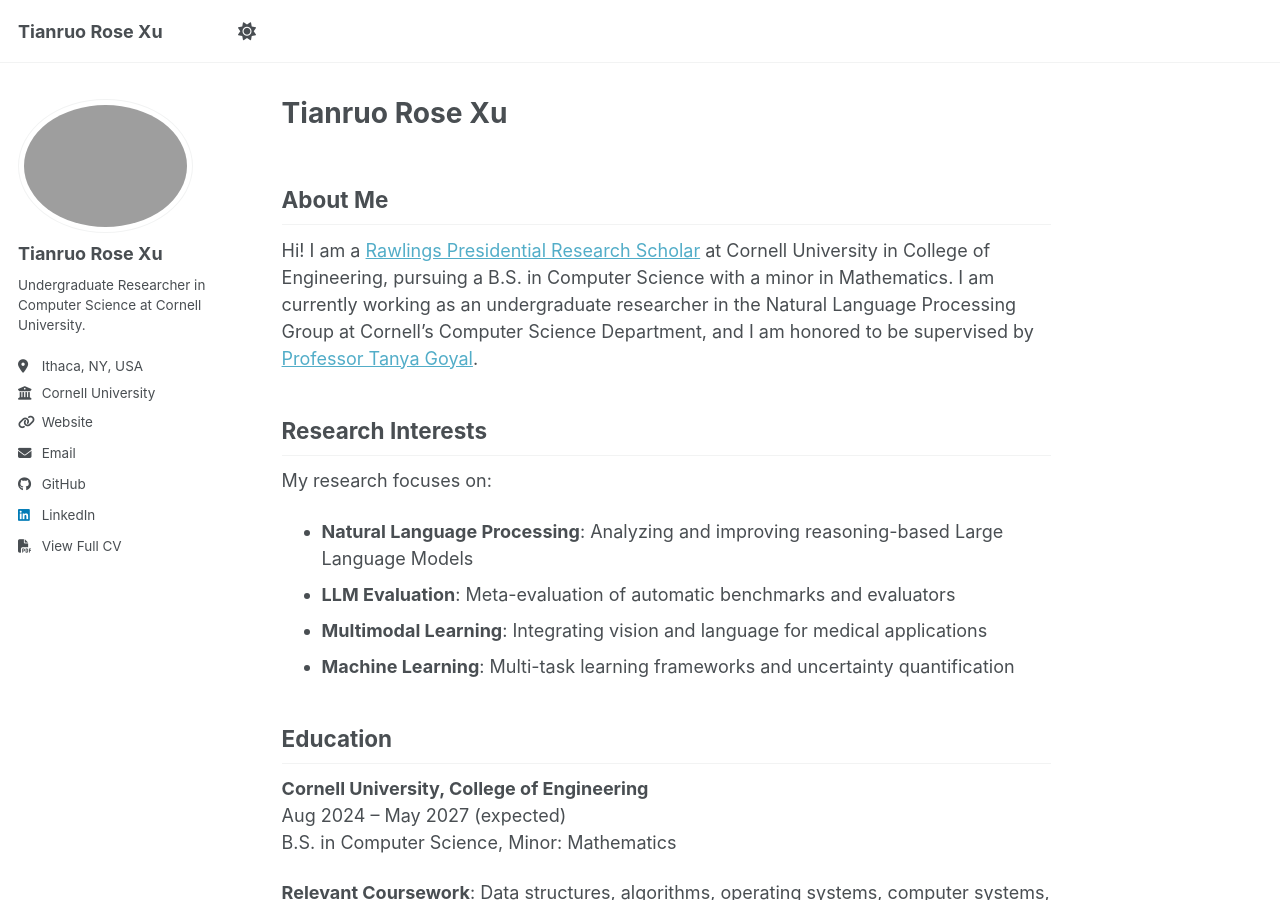
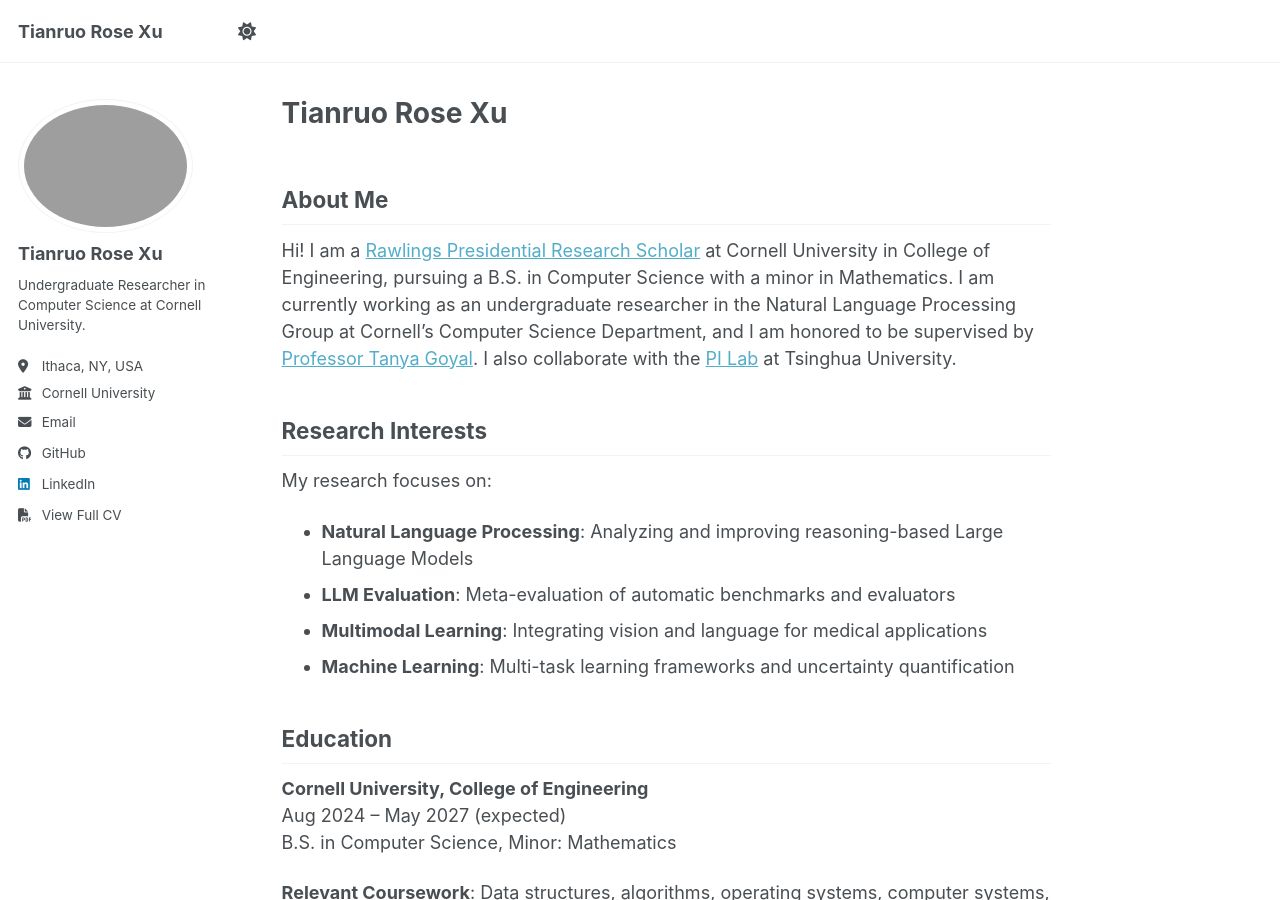
Before and after one commit to XTRose29/xtrose29.github.io, a Jekyll site: the page built from _pages/about.md, in a window 1280 px wide and 900 px high. Built offline with Jekyll 4.4.1, drawn with Linux system fonts in a browser that asks for light colours; a script bundle is joined from its source files by our own code; library files that are not in the unit come from our copies.

Commit message:
Remove Website link from sidebar and add Tsinghua PI Lab collaboration to About Me

```diff
--- a/_includes/author-profile.html
+++ b/_includes/author-profile.html
@@ -36,9 +36,6 @@
       {% endif %}
       {% if author.employer %}
         <li class="author__desktop"><i class="fas fa-fw fa-building-columns icon-pad-right" aria-hidden="true"></i>{{ author.employer }}</li>
-      {% endif %}
-      {% if author.uri %}
-        <li><a href="{{ author.uri }}" target="_blank" rel="noopener noreferrer"><i class="fas fa-fw fa-link icon-pad-right" aria-hidden="true"></i>{{ site.data.ui-text[site.locale].website_label | default: "Website" }}</a></li>
       {% endif %}
       {% if author.email %}
         <li><a href="mailto:{{ author.email }}"><i class="fas fa-fw fa-envelope icon-pad-right" aria-hidden="true"></i>{{ site.data.ui-text[site.locale].email_label | default: "Email" }}</a></li>
--- a/_pages/about.md
+++ b/_pages/about.md
@@ -9,7 +9,7 @@
 
 ## About Me
 
-Hi! I am a <a href="https://scl.cornell.edu/get-involved/cornell-commitment/rawlings-cornell-presidential-research-scholars" target="_blank" rel="noopener noreferrer">Rawlings Presidential Research Scholar</a> at Cornell University in College of Engineering, pursuing a B.S. in Computer Science with a minor in Mathematics. I am currently working as an undergraduate researcher in the Natural Language Processing Group at Cornell's Computer Science Department, and I am honored to be supervised by <a href="https://tagoyal.github.io/" target="_blank" rel="noopener noreferrer">Professor Tanya Goyal</a>.
+Hi! I am a <a href="https://scl.cornell.edu/get-involved/cornell-commitment/rawlings-cornell-presidential-research-scholars" target="_blank" rel="noopener noreferrer">Rawlings Presidential Research Scholar</a> at Cornell University in College of Engineering, pursuing a B.S. in Computer Science with a minor in Mathematics. I am currently working as an undergraduate researcher in the Natural Language Processing Group at Cornell's Computer Science Department, and I am honored to be supervised by <a href="https://tagoyal.github.io/" target="_blank" rel="noopener noreferrer">Professor Tanya Goyal</a>. I also collaborate with the <a href="https://pi.cs.tsinghua.edu.cn/" target="_blank" rel="noopener noreferrer">PI Lab</a> at Tsinghua University.
 
 ## Research Interests
 
```
